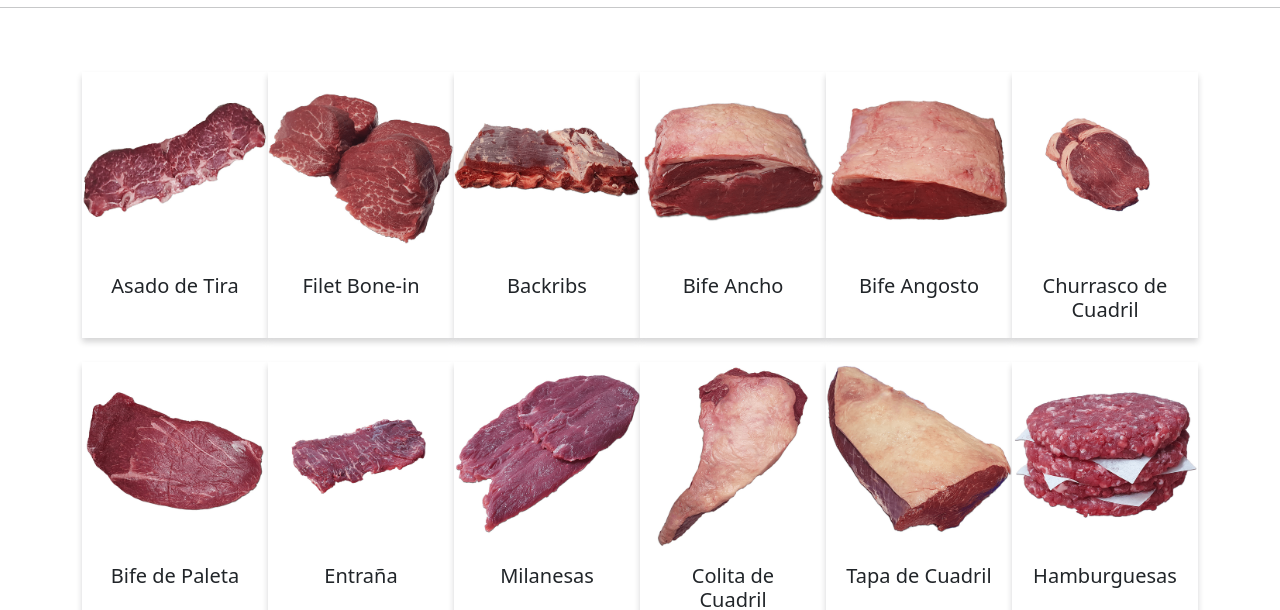
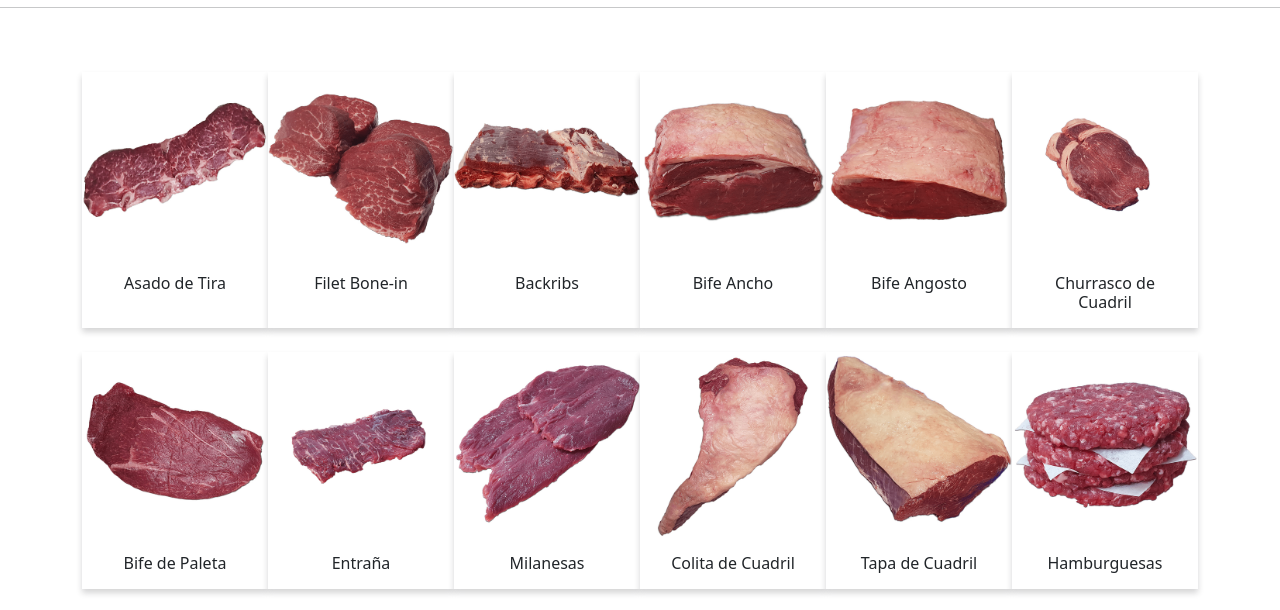
Before and after one commit to aolaya79/angus_logicos, a website: page pag/Productos.html in a window 1280 px wide. Shown: the part 125-735 px from the top of the page. Drawn offline with Linux system fonts and the light colour scheme; files whose address does not match are found by name.

Commit message:
sass mod

```diff
--- a/scss/origen.scss
+++ b/scss/origen.scss
@@ -26,3 +26,8 @@ a:hover {
 .nav-link:focus {
     color: rgb(93, 160, 26);
 }
+
+.card-text:last-child {
+    margin-bottom: 0;
+    font-size: 1rem;
+}
```
Also changed, not shown: css/destino.css.
